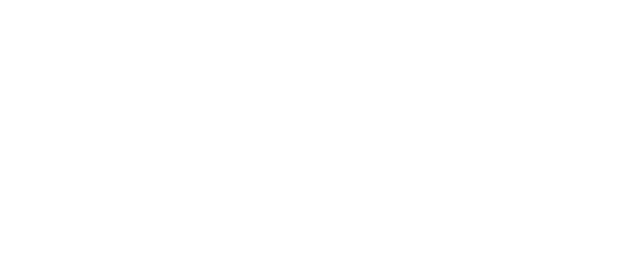
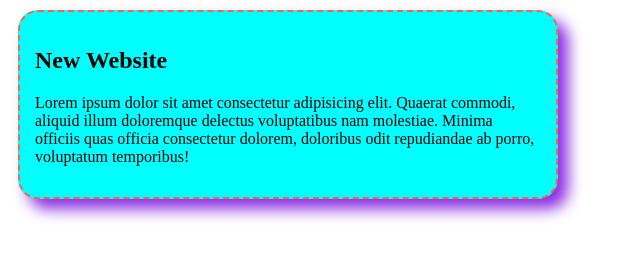
Before and after one commit to ranamiah221/my-first-website, a plain HTML site: page index.html in a window 1280 px wide. Shown: the whole page, without its empty margins (0-640 px from the left). Drawn offline with Linux system fonts and the light colour scheme.

Commit message:
blogs 1 style

```diff
--- a/index.html
+++ b/index.html
@@ -4,8 +4,12 @@
     <meta charset="UTF-8">
     <meta name="viewport" content="width=device-width, initial-scale=1.0">
     <title>My first project done</title>
+    <link rel="stylesheet" href="styles/blogs1.css">
 </head>
 <body>
-
+    <div>
+        <h2>New Website</h2>
+        <p>Lorem ipsum dolor sit amet consectetur adipisicing elit. Quaerat commodi, aliquid illum doloremque delectus voluptatibus nam molestiae. Minima officiis quas officia consectetur dolorem, doloribus odit repudiandae ab porro, voluptatum temporibus!</p>
+    </div>
 </body>
 </html>
--- /dev/null
+++ b/styles/blogs1.css
@@ -0,0 +1,9 @@
+div{
+    background-color: aqua;
+    padding: 15px;
+    margin: 10px;
+    border: 2px dashed tomato;
+    border-radius: 20px;
+    box-shadow: 10px 10px 15px blueviolet;
+    width: 40%;
+}
```
